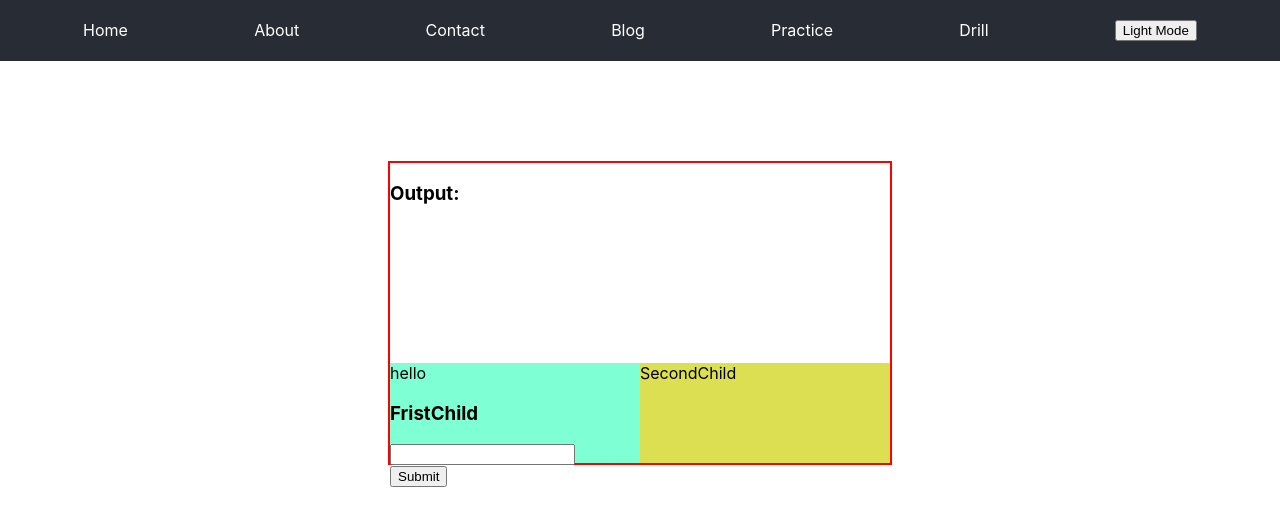
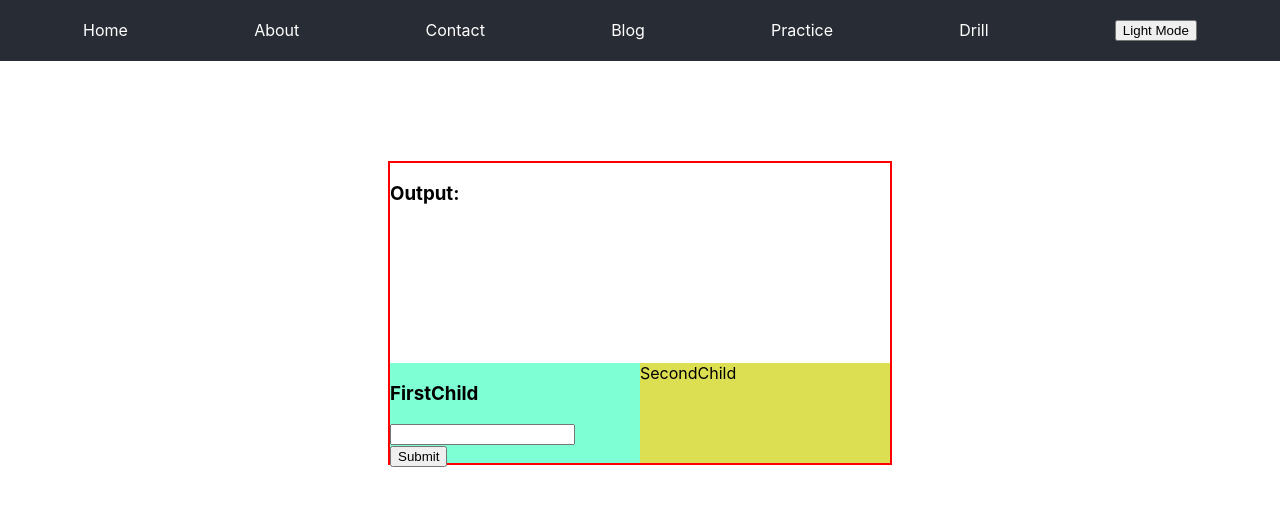
Before and after one commit to danhphuongdeptraiday/learn-react-csi, a React (Create React App) app: page /drill in a window 1280 px wide. Shown: the top 526 px of the page. Built offline with nearby package versions, Linux system fonts and the light colour scheme.

Commit message:
Data from Child to Father - HW.d8

```diff
--- a/src/pages/Drill/Drill.js
+++ b/src/pages/Drill/Drill.js
@@ -1,6 +1,6 @@
 import React, { Children, useState } from "react";
 import "./Drill.css";
-import FristChild from "./FirstChild/FristChild";
+import FirstChild from "./FirstChild/FirstChild";
 import SecondChild from "./SecondChild/SecondChild";
 
 function Drill() {
@@ -15,7 +15,7 @@ function Drill() {
       <h3>Output: {receive}</h3>
 
       <div className="wrapper">
-        <FristChild content={"hello"} sendData={sendData}/>
+        <FirstChild sendData={sendData}/>
         <SecondChild />
       </div>
     </div>
--- /dev/null
+++ b/src/pages/Drill/FirstChild/FirstChild.js
@@ -0,0 +1,24 @@
+import React, { useState } from "react";
+
+function FirstChild({ sendData }) {
+    const submitSendDate = () => {
+        sendData(inputValue)
+    }
+
+    // Lưu dữ liệu người dùng nhập từ input
+    const [inputValue, setInputValue] = useState("")
+    const updateInputValue = (e) => {
+      setInputValue(e.target.value)
+    }
+
+  return (
+    <div>
+      <h3>FirstChild</h3>
+      <input value={inputValue} onChange={updateInputValue}/>
+      <br />
+      <button onClick={submitSendDate}>Submit</button>
+    </div>
+  );
+}
+
+export default FirstChild;
--- a/src/pages/Drill/FirstChild/FristChild.js
+++ /dev/null
@@ -1,18 +0,0 @@
-import React from "react";
-
-function FristChild({ content, sendData }) {
-    const submitSendDate = () => {
-        sendData("Hello123")
-    }
-  return (
-    <div>
-      {content}
-      <h3>FristChild</h3>
-      <input />
-      <br />
-      <button onClick={submitSendDate}>Submit</button>
-    </div>
-  );
-}
-
-export default FristChild;
```
